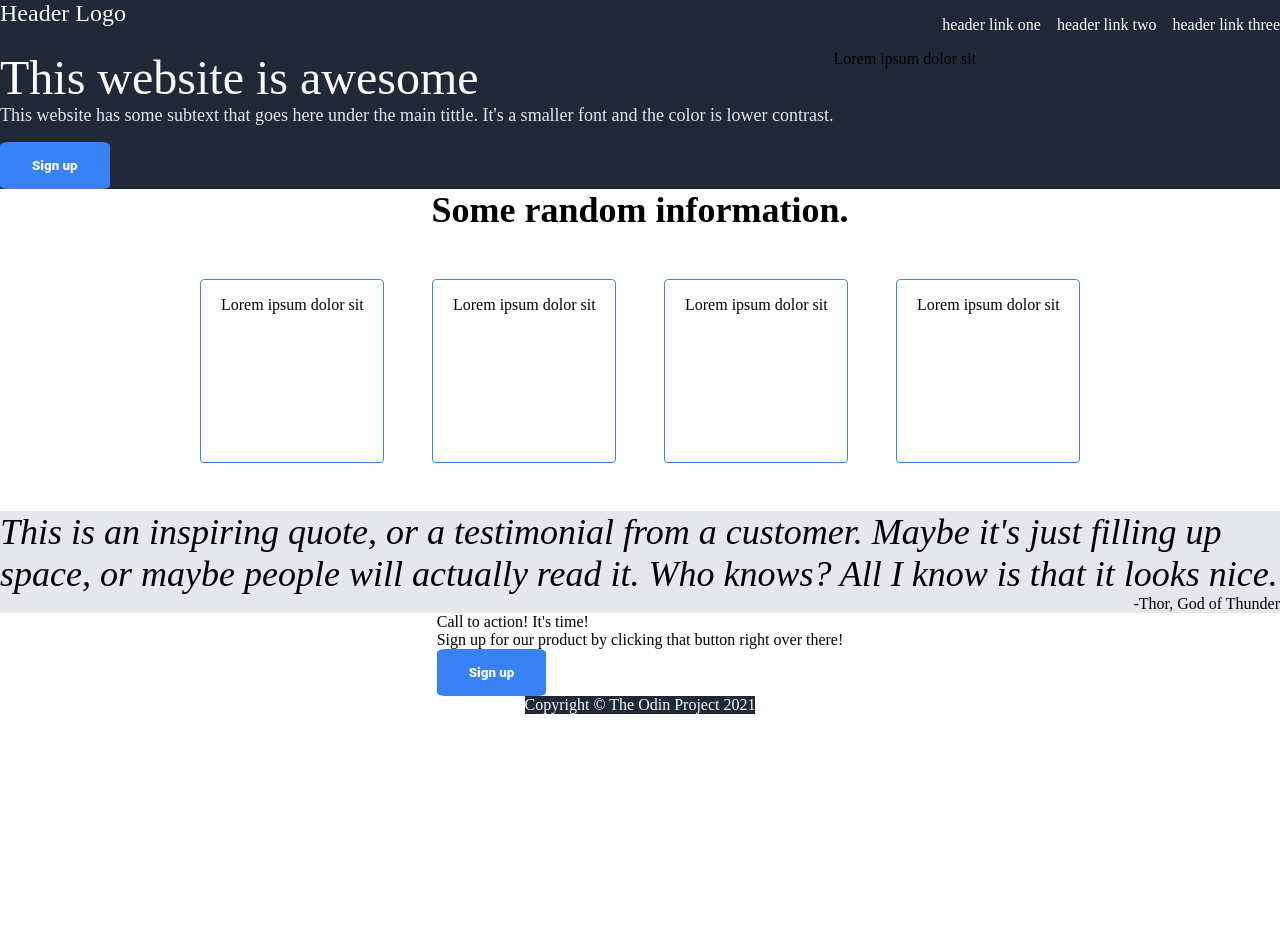
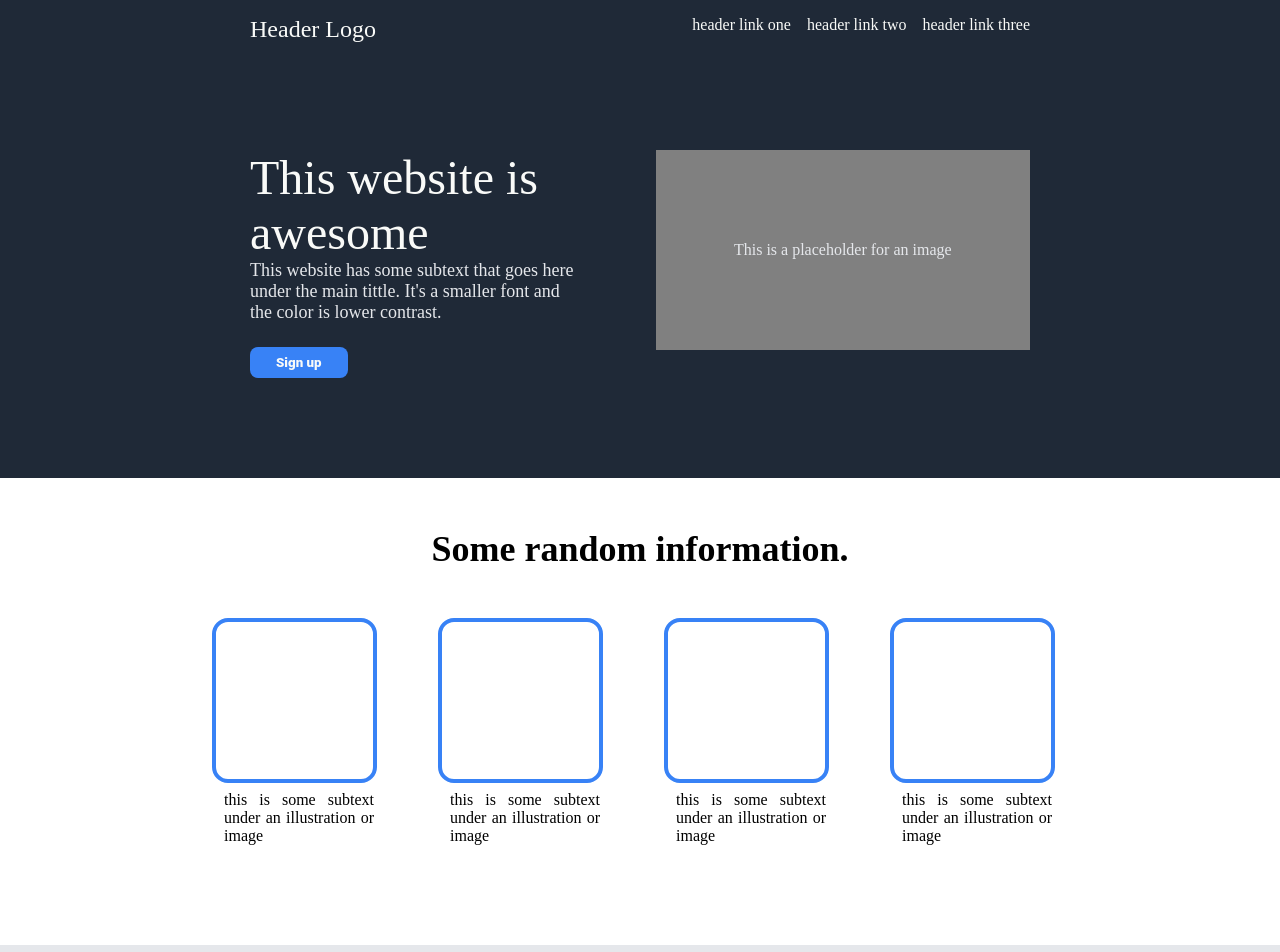
Before and after one commit to GoldenLion94/Project-Landing-Page, a plain HTML site: page project-landing-page/index.html in a window 1280 px wide. Shown: the top 952 px of the page. Before the commit the page ends 800 px from the top, so only its background shows below. Drawn offline with Linux system fonts and the light colour scheme.

Commit message:
landing page v01 completed - basic html and css integrated

```diff
--- a/project-landing-page/index.html
+++ b/project-landing-page/index.html
@@ -16,9 +16,7 @@
    </ul>
   </div>
 
-
   <div class="c1">
-
     <div class="c11">
       <div class="cc1">This website is awesome
         <div class="cc11">This website has some subtext that goes here under the main tittle.
@@ -26,25 +24,34 @@
         </div>
         <button>Sign up</button>
       </div>
-
     </div>
-
-    <div class="c1img"><img src="" alt=""> Lorem ipsum dolor sit </div>
-
+    <div class="plant-img">This is a placeholder for an image</div>
   </div>
 
     <div class="c2">
-
       <div class="cc2">
         Some random information.
       </div>
+      <div class="cards-container">
+          <div class="card-0">
+            <div class="card"></div>
+            <figcaption>this is some subtext under an illustration or image</figcaption>
+          </div>
+          <div class="card-0">
+            <div class="card"></div>
+            <figcaption>this is some subtext under an illustration or image</figcaption>
+          </div>
+          <div class="card-0">
+            <div class="card"></div>
+            <figcaption>this is some subtext under an illustration or image</figcaption>
+          </div>
+          <div class="card-0">
+            <div class="card"></div>
+            <figcaption>this is some subtext under an illustration or image</figcaption>
+          </div>
+      </div>
+    </div>
 
-    <div class="cards-container">
-      <div class="card"><img src="" alt=""> Lorem ipsum dolor sit</div>
-      <div class="card"><img src="" alt=""> Lorem ipsum dolor sit</div>
-      <div class="card"><img src="" alt=""> Lorem ipsum dolor sit </div>
-      <div class="card"><img src="" alt=""> Lorem ipsum dolor sit </div>
-   </div>
 
    <div class="c3">
      <div class="c3ic">
@@ -53,19 +60,19 @@
           customer. Maybe it's just filling up space, or maybe people will actually read it.
           Who knows? All I know is that it looks nice.
         </div>
-    <div class="thor-signature"> -Thor, God of Thunder</div>
+        <div class="thor-signature"><strong>-Thor, God of Thunder</strong></div>
       </div>
     </div>
 
   <div class="c4">
+    <div class="bluebox">
       <div class="cc4">
-      <div>Call to action! It's time!</div>
+        <div><strong>Call to action! It's time!</strong></div>
         <div>Sign up for our product by clicking that button right over there!</div>
       </div>
-    <button>Sign up</button>
+      <button class="buttonwhite">Sign up</button>
     </div>
-
-
+  </div>
 
   <div class="footer">
    Copyright © The Odin Project 2021
--- a/project-landing-page/style.css
+++ b/project-landing-page/style.css
@@ -11,6 +11,7 @@ body{
 .header{
   display: flex;
   justify-content: space-between;
+  padding-bottom: 100px;
 }
 
 .header, .footer {
@@ -19,6 +20,8 @@ background-color: #1F2937;
 .header-logo{
 color: #F9FAF8;
 font-size: 24px;
+margin-top: 16px;
+margin-left: 250px;
 }
 a{
   text-decoration: none;
@@ -29,12 +32,15 @@ a{
   display: flex;
   align-items: center;
   justify-content: center;
+  padding: 30px;
+
 }
 
 .right-link{
   display: flex;
   list-style: none;
   gap: 16px;
+  margin-right: 250px;;
 }
 
 
@@ -44,30 +50,48 @@ a{
 .c1{
   background-color: #1F2937;
   display: flex;
+  justify-content: space-between;
+  gap: 16px;
+
 }
 
 .cc1 {
   color: #F9FAF8;
   font-size: 48px;
+  margin-left: 250px;
+
 }
+.c11{
+  margin-bottom: 100px;
 
+}
 .cc11{
 font-size: 18px;
 color: #E5E7EB;
 }
 
-.c1img{
+.plant-img{
+  width: 700px;
+  height: 200px;
+  background-color: gray;
+  background-size: cover;
+  background-repeat: no-repeat;
+  background-position: center;
+  margin-right: 250px;
+  margin-bottom: 100px;
+  margin-left: 60px;
   display: flex;
-  flex-shrink: 0;
+  align-items: center;
+  justify-content: center;
+  color: #E5E7EB;
+}
 
-}
-/*---- buttons ----*/
 button{
   font-family: Roboto, sans-serif;
   background-color: #3882F6;
   border: none;
-  border-radius: 8%;
-  padding: 16px 32px;
+  border-radius: 8px;
+  padding: 8px 26px;
   color: #F9FAF8;
   font-weight: 800;
 }
@@ -81,6 +105,7 @@ button{
   align-items: center;
 }
  .cc2{
+  margin-top: 50px;
   font-size: 36px;
   font-weight: 800;
  }
@@ -89,23 +114,46 @@ button{
   padding: 32px;
   display: flex;
   gap: 16px;
+  padding-bottom: 100px;
+  flex-wrap: wrap;
   }
 
   .card{
-    border: 1px solid #3882F6;
+    border: 4px solid #3882F6;
     box-shadow: none;
-    border-radius: 4px;
-    padding: 16px;
-    margin: 16px;
-    width: 150px;
-    height: 150px;
+    border-radius: 16px;
+   padding: 16px;
+   margin-top: 16px;
+   margin-left: 16px;
+   margin-right: 16px;
+    width: 125px;
+    height: 125px;
   }
+ figcaption{
+  display: flex;
+  flex-wrap: wrap;
+  align-items: center;
+  justify-content: center;
+  text-align: justify;
+  margin-left: 12px;
+  margin-right: 16px;
+  padding-top: 8px;
+  padding-left: 16px;
+  padding-right: 16px;
+  width: 150px;
+}
+
 /*----container c3----*/
  .c3{
   background-color: #E5E7EB;
  }
 
  .c3ic{
+  padding-top: 120px;
+  padding-bottom: 80px;
+  margin-left: 330px;
+  margin-right: 330px;
+  flex-wrap: wrap;
   background-color: #E5E7EB;
  }
 
@@ -118,3 +166,29 @@ button{
 display: flex;
 justify-content: flex-end;
  }
+
+ /*----container c4----*/
+ .c4{
+  padding: 64px 32px;
+display: flex;
+flex-direction: column;
+justify-content: center;
+align-items: center;
+ }
+
+ .cc4{
+  color: whitesmoke;
+ }
+
+
+
+ .bluebox{
+  display: flex;
+  gap: 275px;
+  background-color: #3882F6;
+  padding: 32px 100px;
+  border-radius: 4px;
+ }
+ .buttonwhite{
+ border: solid #F9FAF8;
+ }
```
Also changed, not shown: 1 other file. Lines whose indentation alone changed are shown as unchanged.
